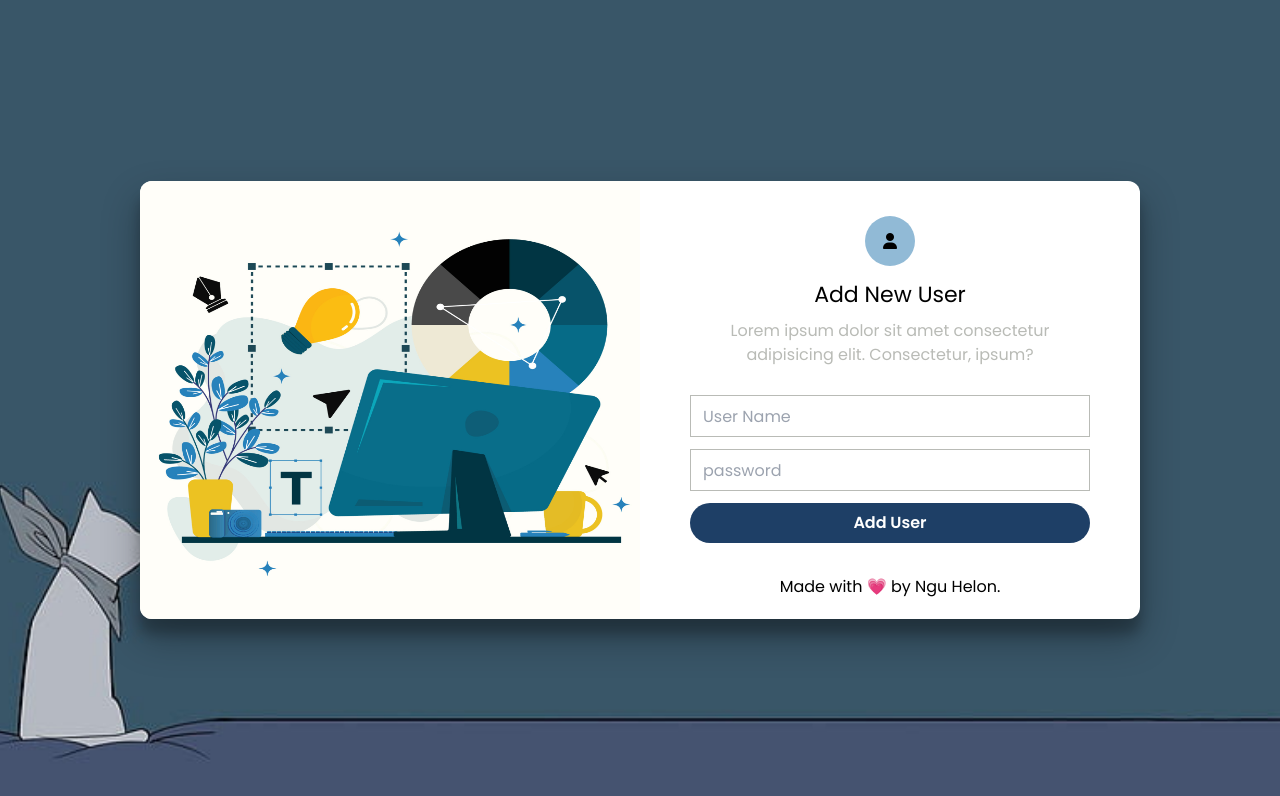
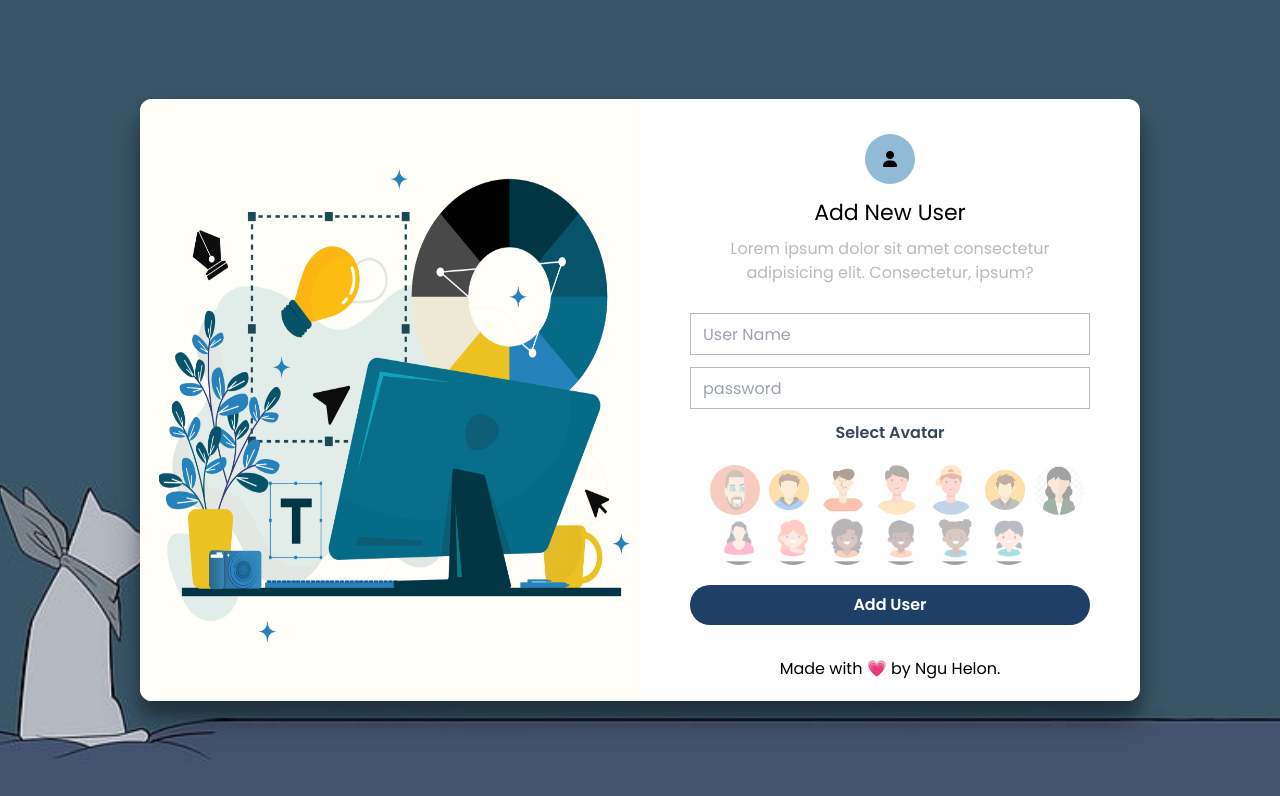
Before and after one commit to nguHelon/TaskApp, a React (Vite) app: page /adduser in a window 1280 px wide. Shown: the top 796 px of the page. Built offline with nearby package versions, Linux system fonts and the light colour scheme.

Commit message:
made significant progress on the TaskApp project

```diff
--- a/src/App.jsx
+++ b/src/App.jsx
@@ -1,16 +1,18 @@
-import { useContext, React} from "react";
+import { useReducer, useContext, React} from "react";
 import { Routes, Route } from "react-router-dom";
 import { LandingPage, LogIn, UserSideBar, UserBody, UserTasks, UserMeetings, AdminSideBar, AdminDashboard, AdminUsers, AdminMeetings, AdminTasks, AddUserForm, AddTaskForm, AddMeetingForm } from "./components/components";
 import { CurrentUserProvider } from "./components/context&Reducer/loggedUserContext";
+import stateReducer from "./components/context&Reducer/StateReducer";
 
 // All contexts
 import { usersContext } from "./components/context&Reducer/AllContext";
 import { users } from "./components/AppData";
 
 function App() {
+  const [allUsers, dispatch] = useReducer(stateReducer, users);
 
   return (
-    <usersContext.Provider value={users}>
+    <usersContext.Provider value={{allUsers, dispatch}}>
       <Routes>
         <Route path="/" element={<LandingPage />} />
         <Route
--- a/src/components/AddUserForm.jsx
+++ b/src/components/AddUserForm.jsx
@@ -1,8 +1,34 @@
-import React from "react"
-import { login4, login2 } from "../assets/assets";
-// import { Link } from "react-router-dom";
+import React, { useContext, useReducer, useState } from "react"
+import { login4, login2, avatar, avatar1, avatar2, avatar3, avatar4, avatar8, avatar9, avatar10, avatar11, avatar12, avatar13, avatar14, avatar15 } from "../assets/assets";
+import { usersContext } from "./context&Reducer/AllContext";
+import Images from "./Images";
 
-const LogIn = () => {
+const AddUserForm = () => {
+    const [avatars, setAvatars] = useState([
+        {id: 0, avatar: avatar, selected: false},
+        {id: 1, avatar: avatar1, selected: false},
+        {id: 2, avatar: avatar2, selected: false},
+        {id: 3, avatar: avatar3, selected: false},
+        {id: 4, avatar: avatar4, selected: false},
+        {id: 5, avatar: avatar8, selected: false},
+        {id: 6, avatar: avatar9, selected: false},
+        {id: 7, avatar: avatar10, selected: false},
+        {id: 8, avatar: avatar11, selected: false},
+        {id: 9, avatar: avatar12, selected: false},
+        {id: 10, avatar: avatar13, selected: false},
+        {id: 11, avatar: avatar14, selected: false},
+        {id: 12, avatar: avatar15, selected: false}
+    ]);
+    const [userInfo, setUserInfo] = useState({name: "", password: "", image: ""});
+    const reducerData = useContext(usersContext);
+
+    function handleAddUser() {
+        reducerData.dispatch({
+            type: "adduser",
+            userInfo: userInfo
+        })
+    }
+
     return (
         <section className="w-full h-[100vh] flex justify-center items-center bg-cover bg-center bg-no-repeat" style={{backgroundImage: `url(${login4})`}}>
             <div className="w-[1000px] flex items-center justify-end rounded-xl relative boxShadow2 bg-white">
@@ -14,12 +40,49 @@ const LogIn = () => {
                         </div>
                         <h1 className="text-[22px] mb-2">Add New User</h1>
                         <p className="text-dimGray mb-7">Lorem ipsum dolor sit amet consectetur adipisicing elit. Consectetur, ipsum?</p>
-                        <form className="w-full">
-                            <input className="w-full h-[30px] outline-none border border-dimGray mb-3 pl-3 py-5" type="text" placeholder="User Name"/>
-                            <input className="w-full h-[30px] outline-none border border-dimGray mb-3 pl-3 py-5" type="password" placeholder="password"/>
-                            <button className="w-full h-auto outline-none border-none bg-[#1E3F66] text-white font-bold p-2 rounded-3xl">Add User</button>
+                        <div className="w-full">
+                            <input
+                                className="w-full h-[30px] outline-none border border-dimGray mb-3 pl-3 py-5" type="text" placeholder="User Name"
+                                onChange={(e) => {
+                                    setUserInfo((prevInfo) => {
+                                        return {...prevInfo, name: e.target.value}
+                                    })
+                                }}
+                            />
+                            <input
+                                className="w-full h-[30px] outline-none border border-dimGray mb-3 pl-3 py-5" type="password" placeholder="password"
+                                onChange={(e) => {
+                                    setUserInfo((prevInfo) => {
+                                        return {...prevInfo, password: e.target.value}
+                                    })
+                                }}
+                            />
+                            <p className="text-textColor2 font-bold">Select Avatar</p>
+                            <div className="w-full flex flex-wrap m-5 space-x-1">
+                                {
+                                    avatars.map((avatar) => {
+                                        return (
+                                            <Images
+                                                key={avatar.id}
+                                                id={avatar.id}
+                                                image={avatar.avatar}
+                                                selected={avatar.selected}
+                                                setAvatars={setAvatars}
+                                                setUserInfo={setUserInfo}
+                                            />
+                                        )
+                                    })
+                                }
+
+                            </div>
+                            <button
+                                className="w-full h-auto outline-none border-none bg-[#1E3F66] text-white font-bold p-2 rounded-3xl"
+                                onClick={handleAddUser}
+                            >
+                                Add User
+                            </button>
                             <p className="text-black mt-8">Made with 💗 by Ngu Helon.</p>
-                        </form>
+                        </div>
                     </div>
                 </div>
             </div>
@@ -27,4 +90,4 @@ const LogIn = () => {
     )
 }
 
-export default LogIn;
+export default AddUserForm;
--- /dev/null
+++ b/src/components/Images.jsx
@@ -0,0 +1,26 @@
+
+const Images = ({id, image, setAvatars, selected, setUserInfo}) => {
+
+    function handleSelection() {
+        setAvatars((prevAvatars) => {
+            return prevAvatars.map((prevAvatar) => {
+                return prevAvatar.id === id ? {...prevAvatar, selected: true} : {...prevAvatar, selected: false};
+            })
+        })
+    }
+
+    return (
+        <img
+            src={image} alt=""
+            className={`w-[50px] h-[50px] rounded-full cursor-pointer ${ selected ? "border-4 border-[#1E3F66]" : "opacity-40" }`}
+            onClick={() => {
+                setUserInfo((prevInfo) => {
+                    return {...prevInfo, image: image}
+                })
+                handleSelection();
+            }}
+        />
+    )
+}
+
+export default Images;
--- a/src/components/LogIn.jsx
+++ b/src/components/LogIn.jsx
@@ -1,13 +1,10 @@
 import { React, useState} from "react"
 import { taskImage1, loginBg2 } from "../assets/assets";
-import { usersContext } from "./context&Reducer/AllContext";
-import { Link, useNavigate } from "react-router-dom";
 import { useCurrentUserContext } from "./context&Reducer/loggedUserContext";
 
 const LogIn = () => {
     const [userInfo, setUserInfo] = useState({name: '', password: ''});
     const auth = useCurrentUserContext();
-    const navigate = useNavigate();
 
     function handleLogin() {
         auth.getUser(userInfo);
--- a/src/components/context&Reducer/AllContext.jsx
+++ b/src/components/context&Reducer/AllContext.jsx
@@ -1,6 +1,7 @@
 import { createContext, React, useContext } from "react";
 
 const usersContext = createContext(null);
+// custom hook to get all users context used in -> loggedUserContext.jsx
 const useUserContext = () => {
   return useContext(usersContext);
 }
--- a/src/components/context&Reducer/StateReducer.jsx
+++ b/src/components/context&Reducer/StateReducer.jsx
@@ -1,7 +1,23 @@
-import { useContext } from "react";
 
-function stateReducer(loggedUser, action) {
+function stateReducer(allUsers, action) {
+   switch (action.type) {
+    case "adduser" : {
+        const { name, password, image } = action.userInfo
+        return [
+            ...allUsers,
+            {
+                id: 2,
+                name: name,
+                password: password,
+                image: image
+            }
+        ]
+    };
 
+    default: {
+        console.log("why are you running");
+    }
+   }
 }
 
 export default stateReducer;
--- a/src/components/context&Reducer/loggedUserContext.jsx
+++ b/src/components/context&Reducer/loggedUserContext.jsx
@@ -8,11 +8,11 @@ const CurrentUserContext = createContext(null);
 export const CurrentUserProvider = ({children}) => {
     const [user, setUser] = useState(null);
     const navigate = useNavigate();
-    const allUsers = useUserContext();
+    const reducerData = useUserContext();
 
     const getUser = (userInfo) => {
         const { name, password } = userInfo;
-        const filteredUser = allUsers.filter((user) => {
+        const filteredUser = reducerData.allUsers.filter((user) => {
             if ((user.name == name) && (user.password == password)) {
                 return user;
             }
```
Also changed, not shown: src/components/AdminDashboard.jsx (+10 -3 lines).
